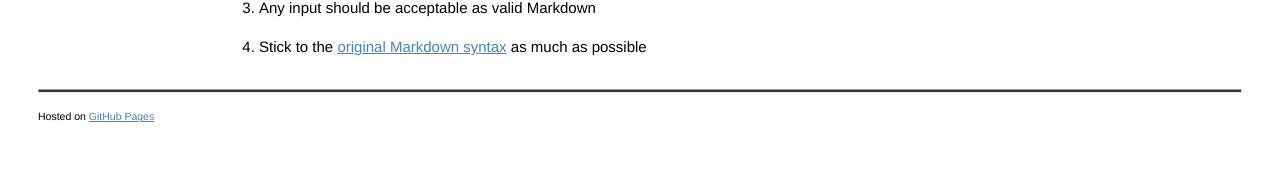
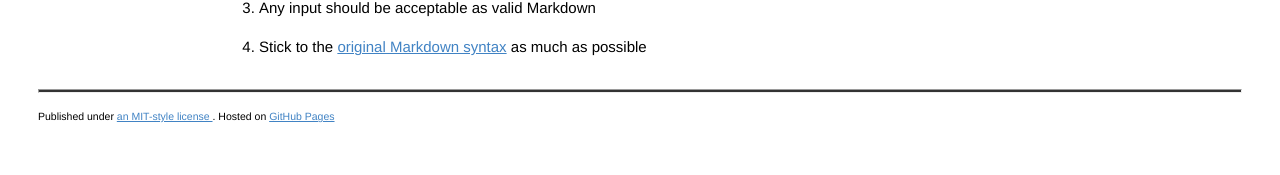
Before and after one commit to vfmd/vfmd-spec, a Jekyll site: the page built from introduction.md, in a window 1280 px wide. Shown: the part 1377-1552 px from the top of the page. Built offline with Jekyll 4.4.1, drawn with Linux system fonts in a browser that asks for light colours; Markdown is read by kramdown in place of the engine named in the settings.

Commit message:
Link up the pages with LICENSE.txt in the footer

```diff
--- a/_config.yml
+++ b/_config.yml
@@ -4,5 +4,6 @@ tagline: Markdown with a spec
 url: /
 rooturl: http://vfmd.github.io
 githuburl: https://github.com/vfmd
+licenseurl: http://vfmd.github.io/vfmd-spec/LICENSE.txt
 
 markdown: redcarpet
--- a/_layouts/doc.html
+++ b/_layouts/doc.html
@@ -22,7 +22,14 @@
 
       <div id="footer">
         <hr />
-        <p>Hosted on <a href="http://pages.github.com">GitHub Pages</a></p>
+        <p>
+          {% if page.license %} {% if page.license-link-text %}
+            Published under <a href="{{ site.licenseurl }}">
+              {{ page.license-link-text }}
+            </a>.
+          {% endif %} {% endif %}
+          Hosted on <a href="http://pages.github.com">GitHub Pages</a>
+        </p>
       </div>
 
     </div>
--- a/introduction.md
+++ b/introduction.md
@@ -3,6 +3,8 @@
 layout: doc
 title: "Introducing vfmd"
 permalink: introduction/
+license: http://vfmd.github.io/vfmd-spec/LICENSE.txt
+license-link-text: "an MIT-style license"
 
 ---
 
```
Also changed, not shown: specification.md (+2 -0 lines), userguide.md (+2 -0 lines).
